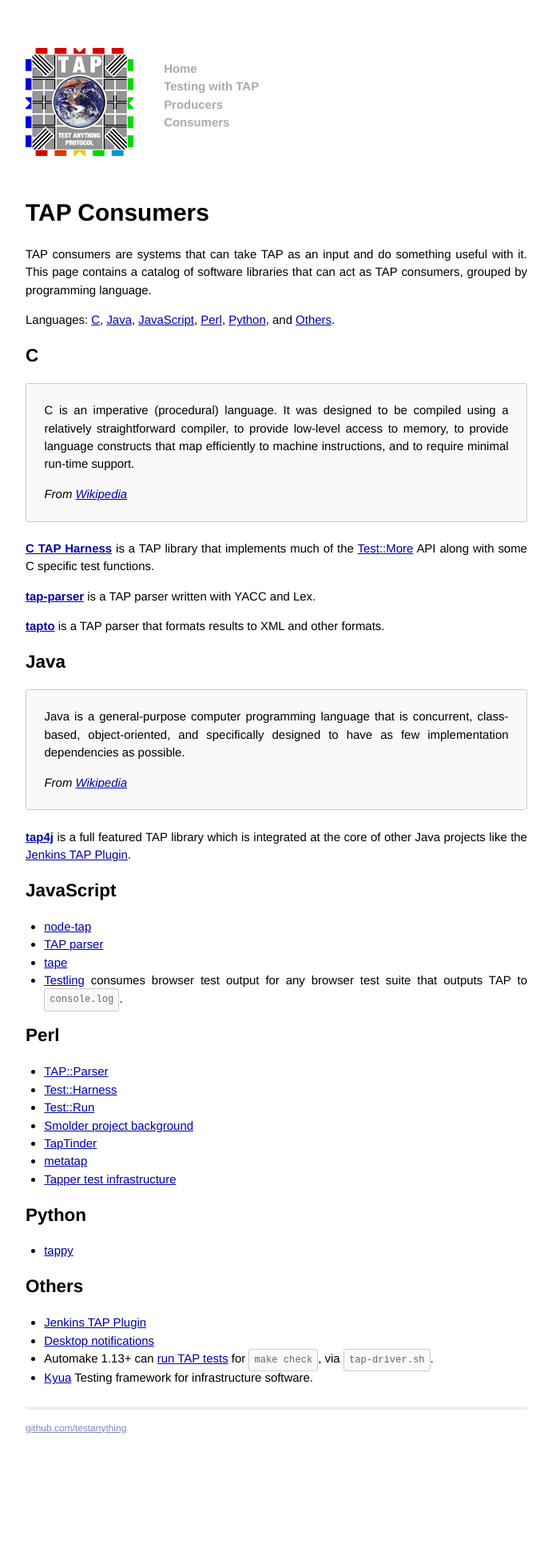
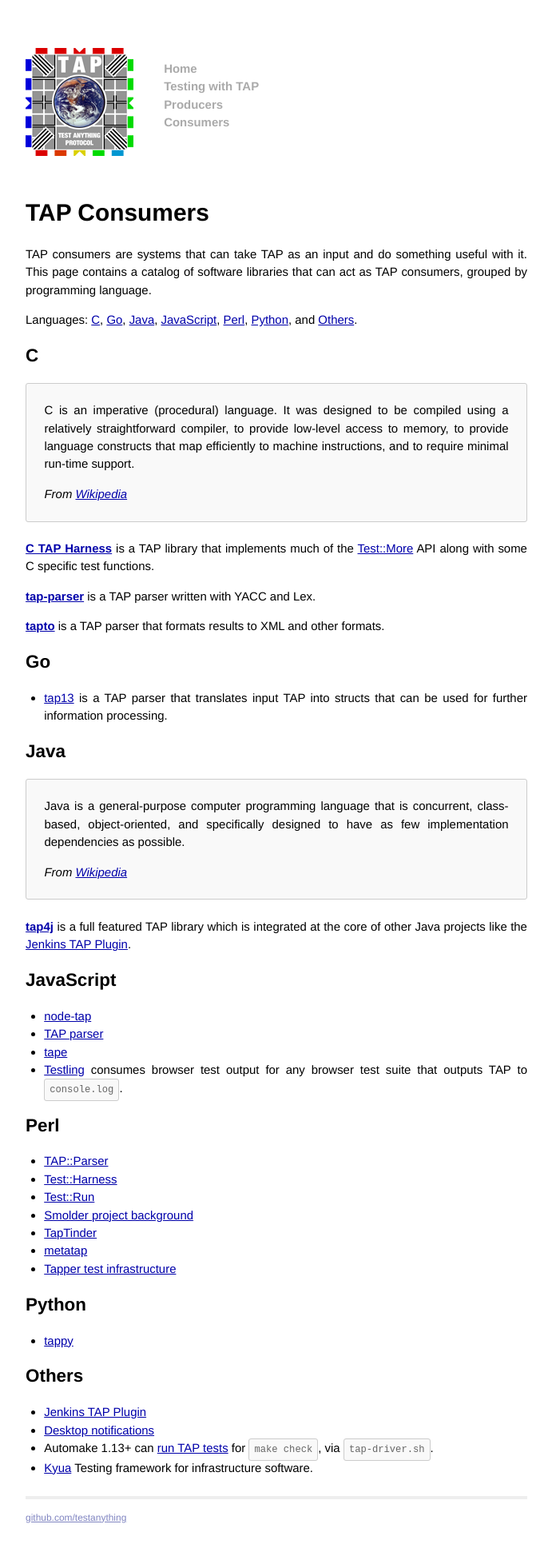
Before and after one commit to TestAnything/testanything.github.io, a Jekyll site: the page built from consumers.md, in a window 1280 px wide. Shown: the whole page at 80% size, without its empty margins (294-985 px from the left). Built offline with Jekyll 4.4.1, drawn with Linux system fonts in a browser that asks for light colours; before the commit the page ends 1824 px from its top, so only the background shows below that.

Commit message:
Add reference to Go-based tap13 project. (#142)
* Add reference to Go-based tap13 project.

* Properly sort Go section; add descriptive text.

```diff
--- a/consumers.md
+++ b/consumers.md
@@ -13,6 +13,7 @@
 
 Languages:
 [C](#c),
+[Go](#go),
 [Java](#java),
 [JavaScript](#javascript),
 [Perl](#perl),
@@ -39,6 +40,11 @@
 
 **[tapto](https://github.com/katef/tapto)** is a TAP parser that formats
 results to XML and other formats.
+
+## <a id="go"></a> [Go](#go)
+
+- [tap13](https://github.com/mpontillo/tap13/) is a TAP parser that translates
+input TAP into structs that can be used for further information processing.
 
 ## <a id="java"></a> [Java](#java)
 
```
